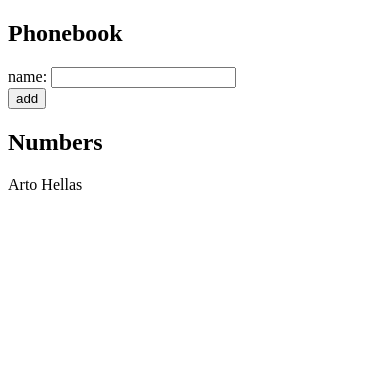
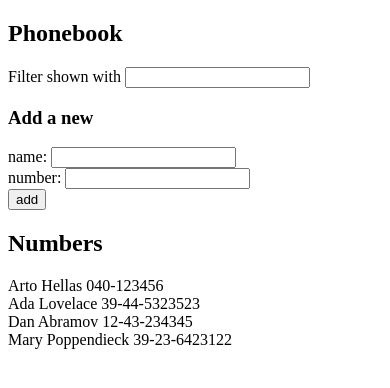
Before and after one commit to jinjiaKarl/fullstack, a React (Create React App) app in the folder part2/phonebook/: page / in a window 390 px wide. Shown: the top 388 px of the page. Built offline with nearby package versions, Linux system fonts and the light colour scheme.

Commit message:
feat: part2
Phonebook Step5

```diff
--- a/part2/phonebook/package.json
+++ b/part2/phonebook/package.json
@@ -9,6 +9,7 @@
     "react": "^18.2.0",
     "react-dom": "^18.2.0",
     "react-scripts": "5.0.1",
+    "uuid": "^9.0.0",
     "web-vitals": "^2.1.4"
   },
   "scripts": {
--- a/part2/phonebook/src/App.js
+++ b/part2/phonebook/src/App.js
@@ -1,38 +1,72 @@
 import { useState } from 'react'
+import React from 'react'
+import PersonForm from './components/PersonForm'
+import Persons from './components/Persons'
+import Filter from './components/Filter'
+import { v4 as uuidv4 } from 'uuid';
 
 const App = () => {
   const [persons, setPersons] = useState([
-    { name: 'Arto Hellas' }
+    { name: 'Arto Hellas', number: '040-123456', id: 1 },
+    { name: 'Ada Lovelace', number: '39-44-5323523', id: 2 },
+    { name: 'Dan Abramov', number: '12-43-234345', id: 3 },
+    { name: 'Mary Poppendieck', number: '39-23-6423122', id: 4 }
   ])
   const [newName, setNewName] = useState('')
+  const [newNumber, setNewNumber] = useState('')
+  const [filterName, setFilterName] = useState('')
+
 
   const handleSubmit = (event) => {
+    if (newName.length === 0) {
+      return
+    }
     event.preventDefault()
-    // array.concat() returns a new array
-    setPersons(persons.concat({name: newName}))
+    let isRepeated = false
+    persons.forEach(element => {
+      if (element.name === newName) {
+        isRepeated = true
+        return
+      }
+    })
+    if (isRepeated) {
+      alert(`${newName} is already added to phonebook`)
+    } else {
+      // array.concat() returns a new array
+      setPersons(persons.concat({name: newName, number: newNumber, id: uuidv4()}))
+    }
     setNewName('')
+    setNewNumber('')
   }
-  const handleInputChange = (event) => {
+  const handleInputNameChange = (event) => {
     setNewName(event.target.value)
+  }
+  const handleInputNumberChange = (event) => {
+    setNewNumber(event.target.value)
+  }
+  const handleInputFilterNameChange = (event) => {
+    setFilterName(event.target.value)
+  }
+  // NB: do I have a better way?
+  let showPersons = []
+  if (filterName.length === 0) {
+    showPersons = persons
+  } else {
+    persons.forEach(element => {
+      if (element.name.toLocaleLowerCase().includes(filterName.toLocaleLowerCase())) {
+        showPersons.push(element)
+      }
+    })
   }
 
   return (
     <div>
       <h2>Phonebook</h2>
-      <form onSubmit={handleSubmit}>
-        <div>
-          name: <input value={newName} onChange={handleInputChange}/>
-        </div>
-        <div>
-          <button type="submit">add</button>
-        </div>
-      </form>
+      <Filter filterName={filterName} handleInputFilterNameChange={handleInputFilterNameChange}/>
+      <h3>Add a new</h3>
+      <PersonForm handleSubmit={handleSubmit} newName={newName} handleInputNameChange={handleInputNameChange} newNumber={newNumber} handleInputNumberChange={handleInputNumberChange}/>
       <h2>Numbers</h2>
-      {persons.map((element => {
-        return (
-          <div key={element.name}>{element.name}</div>
-        )
-      }))}
+      <Persons showPersons={showPersons}/>
     </div>
   )
 }
--- /dev/null
+++ b/part2/phonebook/src/components/Filter.js
@@ -0,0 +1,9 @@
+const Filter = ({filterName, handleInputFilterNameChange}) => {
+    return (
+        <>
+        Filter shown with <input value={filterName} onChange={handleInputFilterNameChange}/>
+        </>
+    )
+}
+
+export default Filter
--- /dev/null
+++ b/part2/phonebook/src/components/PersonForm.js
@@ -0,0 +1,18 @@
+const PersonForm = ({handleSubmit, newName,handleInputNameChange, newNumber, handleInputNumberChange }) => {
+    return (
+        <>
+        <form onSubmit={handleSubmit}>
+        <div>
+          name: <input value={newName} onChange={handleInputNameChange}/>
+          <br/>
+          number: <input value={newNumber} onChange={handleInputNumberChange}/>
+        </div>
+        <div>
+          <button type="submit">add</button>
+        </div>
+        </form>
+        </>
+    )
+}
+
+export default PersonForm
--- /dev/null
+++ b/part2/phonebook/src/components/Persons.js
@@ -0,0 +1,13 @@
+const Persons = ({showPersons}) => {
+    return (
+        <>
+        {showPersons.map((element => {
+            return (
+                <div key={element.id}>{element.name} {element.number}</div>
+            )
+        }))}
+        </>
+      )
+}
+
+export default Persons
```
Also changed, not shown: 1 other file (tests, documents, lock files or other folders).
